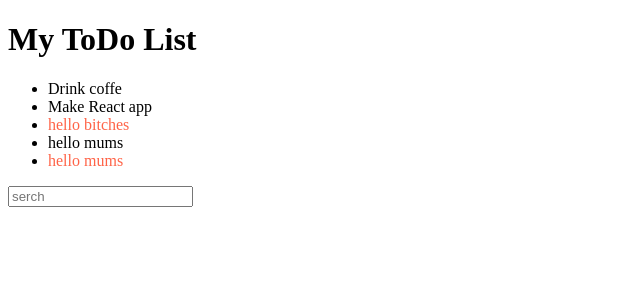
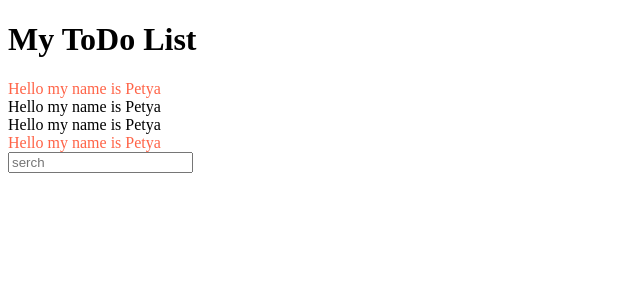
Before and after one commit to mariankomen/study_todo, a React (Create React App) app: page / in a window 1280 px wide. Shown: the top 300 px of the page, without its empty margins (0-640 px from the left). Built offline with nearby package versions, Linux system fonts and the light colour scheme.

Commit message:
Передаємо дані з масива об'єктів в новий масив спред оператором, а не перечисляємо кожен окремо (value={items.value})

```diff
--- a/src/App.js
+++ b/src/App.js
@@ -5,10 +5,18 @@ import SerchPanel from "./components/serch-panel";
 
 
 const App = () => {
+
+
+    const TodoData = [
+        {label: "Hello my name is Petya", important: true},
+        {label: "Hello my name is Petya", important: false},
+        {label: "Hello my name is Petya", important: false},
+        {label: "Hello my name is Petya", important: true},
+    ]
     return (
         <div>
             <AppHeader/>
-            <TodoList/>
+            <TodoList TodoData = {TodoData}/>
             <SerchPanel/>
         </div>
     );
--- a/src/components/todo-list-item.js
+++ b/src/components/todo-list-item.js
@@ -5,7 +5,7 @@ const TodoListItem = ({label, important = false}) => {
         color: important ? 'tomato' : 'black'
     };
     return (
-        <span style={style}>{label}</span>
+        <div style={style}>{label}</div>
     );
 }
 
--- a/src/components/todo-list.js
+++ b/src/components/todo-list.js
@@ -1,19 +1,13 @@
 import React from 'react';
 import TodoListItem from "./todo-list-item";
 
-const TodoList = () => {
+const TodoList = ({TodoData}) => {
+
+    const ListItem = TodoData.map((items)=> <TodoListItem {...items}/>)
+
     return (
         <div>
-            <ul>
-                <li>Drink coffe</li>
-                <li>Make React app</li>
-                <li><TodoListItem label="hello bitches"
-                                  important/></li>
-                <li><TodoListItem label="hello mums"/></li>
-                <li><TodoListItem label="hello mums"
-                                  important/></li>
-
-            </ul>
+            {ListItem}
         </div>
     );
 }
```
Also changed, not shown: 1 other file (tests, documents, lock files or other folders).
